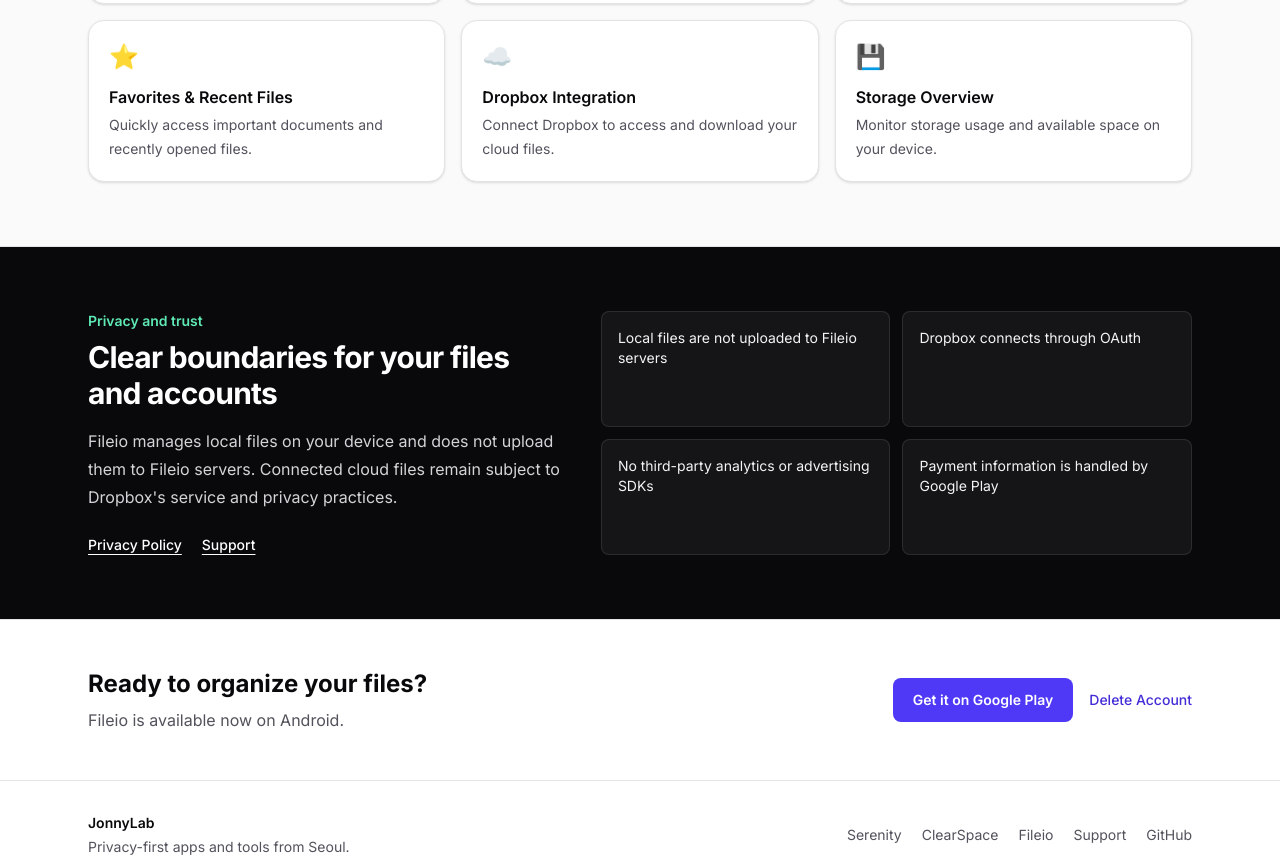
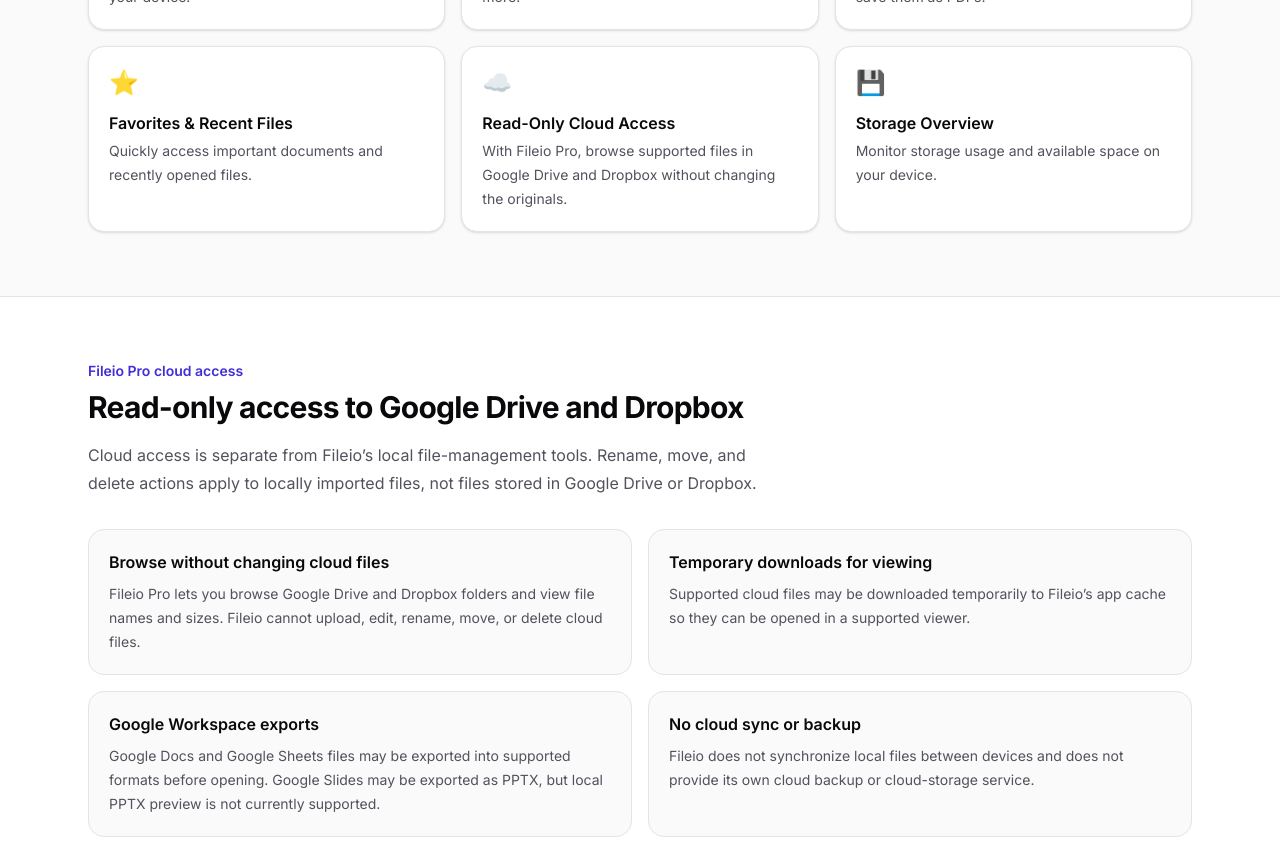
Before and after one commit to iamjohn96/jonnylab, a Next.js app: page /fileio in a window 1280 px wide. Shown: the part 900-1757 px from the top of the page. Built offline with nearby package versions, Linux system fonts and the light colour scheme.

Commit message:
clarify Fileio read-only cloud access

```diff
--- a/app/fileio/page.tsx
+++ b/app/fileio/page.tsx
@@ -8,7 +8,7 @@
 export const metadata = createPageMetadata({
   title: "Fileio — File Manager, Document Viewer & Scanner",
   description:
-    "Fileio is available on Android for file management, document viewing, and scanning. An iOS version is in development.",
+    "Fileio is available on Android for local file management, document viewing, scanning, and read-only Google Drive and Dropbox access with Fileio Pro. An iOS version is in development.",
   path: "/fileio",
 });
 
@@ -35,8 +35,9 @@
   },
   {
     icon: "☁️",
-    title: "Dropbox Integration",
-    description: "Connect Dropbox to access and download your cloud files.",
+    title: "Read-Only Cloud Access",
+    description:
+      "With Fileio Pro, browse supported files in Google Drive and Dropbox without changing the originals.",
   },
   {
     icon: "💾",
@@ -53,9 +54,32 @@
 
 const trustPoints = [
   "Local files are not uploaded to Fileio servers",
-  "Dropbox connects through OAuth",
+  "Google Drive and Dropbox access is read-only",
   "No third-party analytics or advertising SDKs",
   "Payment information is handled by Google Play",
+];
+
+const cloudAccessDetails = [
+  {
+    title: "Browse without changing cloud files",
+    description:
+      "Fileio Pro lets you browse Google Drive and Dropbox folders and view file names and sizes. Fileio cannot upload, edit, rename, move, or delete cloud files.",
+  },
+  {
+    title: "Temporary downloads for viewing",
+    description:
+      "Supported cloud files may be downloaded temporarily to Fileio’s app cache so they can be opened in a supported viewer.",
+  },
+  {
+    title: "Google Workspace exports",
+    description:
+      "Google Docs and Google Sheets files may be exported into supported formats before opening. Google Slides may be exported as PPTX, but local PPTX preview is not currently supported.",
+  },
+  {
+    title: "No cloud sync or backup",
+    description:
+      "Fileio does not synchronize local files between devices and does not provide its own cloud backup or cloud-storage service.",
+  },
 ];
 
 export default function FileioPage() {
@@ -83,8 +107,8 @@
             </h1>
             <p className="mt-5 max-w-2xl text-lg leading-8 text-zinc-600">
               Fileio brings file management, document viewing, camera scanning,
-              favorites, recent files, storage overview, and Dropbox access into
-              one Android app.
+              favorites, recent files, storage overview, and read-only Google
+              Drive and Dropbox access into one Android app.
             </p>
             <div className="mt-8 flex flex-wrap gap-3">
               <a
@@ -155,9 +179,40 @@
         </div>
       </section>
 
+      <section className="border-t border-zinc-200 bg-white">
+        <div className="mx-auto max-w-6xl px-6 py-16">
+          <div className="mb-8 max-w-2xl">
+            <p className="mb-2 text-sm font-semibold text-indigo-700">
+              Fileio Pro cloud access
+            </p>
+            <h2 className="text-3xl font-bold tracking-tight text-zinc-950">
+              Read-only access to Google Drive and Dropbox
+            </h2>
+            <p className="mt-4 leading-7 text-zinc-600">
+              Cloud access is separate from Fileio’s local file-management
+              tools. Rename, move, and delete actions apply to locally imported
+              files, not files stored in Google Drive or Dropbox.
+            </p>
+          </div>
+          <div className="grid gap-4 sm:grid-cols-2">
+            {cloudAccessDetails.map((detail) => (
+              <article
+                key={detail.title}
+                className="rounded-2xl border border-zinc-200 bg-zinc-50 p-5"
+              >
+                <h3 className="font-semibold text-zinc-950">{detail.title}</h3>
+                <p className="mt-2 text-sm leading-6 text-zinc-600">
+                  {detail.description}
+                </p>
+              </article>
+            ))}
+          </div>
+        </div>
+      </section>
+
       <TrustSection
         title="Clear boundaries for your files and accounts"
-        description="Fileio manages local files on your device and does not upload them to Fileio servers. Connected cloud files remain subject to Dropbox's service and privacy practices."
+        description="Fileio manages locally imported files on your device and does not upload them to Fileio servers. Fileio Pro provides read-only access to Google Drive and Dropbox; supported files may be downloaded temporarily to the app cache for viewing, but cloud files cannot be changed through Fileio."
         points={trustPoints}
         privacyHref="/fileio/privacy"
         supportHref="/fileio/support"
--- a/app/fileio/privacy/page.tsx
+++ b/app/fileio/privacy/page.tsx
@@ -4,7 +4,7 @@
 export const metadata = createPageMetadata({
   title: "Privacy Policy — Fileio",
   description:
-    "Privacy Policy for Fileio, including local file access, account information, Dropbox, analytics, and purchase processing.",
+    "Privacy Policy for Fileio, including local file access, read-only Google Drive and Dropbox access, analytics, and purchase processing.",
   path: "/fileio/privacy",
 });
 
@@ -19,11 +19,11 @@
   },
   {
     title: "File Access",
-    body: "Fileio accesses your files solely to display and manage them within the app. Files are not uploaded to our servers.",
+    body: "Fileio accesses locally imported files solely to display and manage them within the app. Local file-management actions, including rename and delete, apply to these local files. Locally imported files are not uploaded to Fileio servers.",
   },
   {
     title: "Cloud Services",
-    body: "When you connect Dropbox, your data is governed by Dropbox's privacy policy. We use OAuth for secure authentication and do not store your cloud credentials.",
+    body: "Fileio Pro can connect Google Drive and Dropbox through OAuth. Cloud access is read-only: you can browse cloud folders, view file names and sizes, and temporarily download supported files to Fileio’s app cache for viewing. Google Docs and Google Sheets files may be exported into supported formats before opening. Google Slides files may be exported as PPTX, but local PPTX preview is not currently supported. Fileio does not upload, edit, rename, move, or delete files stored in Google Drive or Dropbox, does not synchronize local files between devices, and does not provide its own cloud backup or cloud-storage service. Information processed by Google Drive and Dropbox remains subject to those services’ privacy practices, and Fileio does not store your cloud credentials.",
   },
   {
     title: "Analytics & Tracking",
--- a/app/fileio/support/page.tsx
+++ b/app/fileio/support/page.tsx
@@ -4,18 +4,30 @@
 export const metadata = createPageMetadata({
   title: "Support — Fileio",
   description:
-    "Support and frequently asked questions for Fileio file management, document viewing, scanning, and subscriptions.",
+    "Support and frequently asked questions for Fileio local file management, scanning, subscriptions, and read-only Google Drive and Dropbox access.",
   path: "/fileio/support",
 });
 
 const faqs = [
   {
     q: "What cloud services does Fileio support?",
-    a: "Fileio currently supports Dropbox for accessing and downloading cloud files.",
+    a: "Fileio Pro supports read-only access to Google Drive and Dropbox. You can browse cloud folders, view file names and sizes, and temporarily download supported files to Fileio’s app cache for viewing.",
+  },
+  {
+    q: "Can Fileio change files in Google Drive or Dropbox?",
+    a: "No. Fileio cannot upload, edit, rename, move, or delete files stored in Google Drive or Dropbox. Local file-management actions such as rename and delete apply only to locally imported files.",
+  },
+  {
+    q: "How does Fileio open Google Docs, Sheets, and Slides?",
+    a: "Google Docs and Google Sheets files may be exported into supported formats before opening. Google Slides files may be exported as PPTX, but local PPTX preview is not currently supported.",
+  },
+  {
+    q: "Does Fileio sync or back up my files?",
+    a: "No. Fileio does not synchronize local files between devices and does not provide its own cloud backup or cloud-storage service.",
   },
   {
     q: "Is my data safe?",
-    a: "Yes. Fileio does not upload your files to any server. Cloud integrations use secure OAuth authentication.",
+    a: "Fileio does not upload locally imported files to Fileio servers. Google Drive and Dropbox connections use OAuth, and supported cloud files are downloaded only temporarily to the app cache when needed for viewing.",
   },
   {
     q: "How do I restore my purchase?",
```
